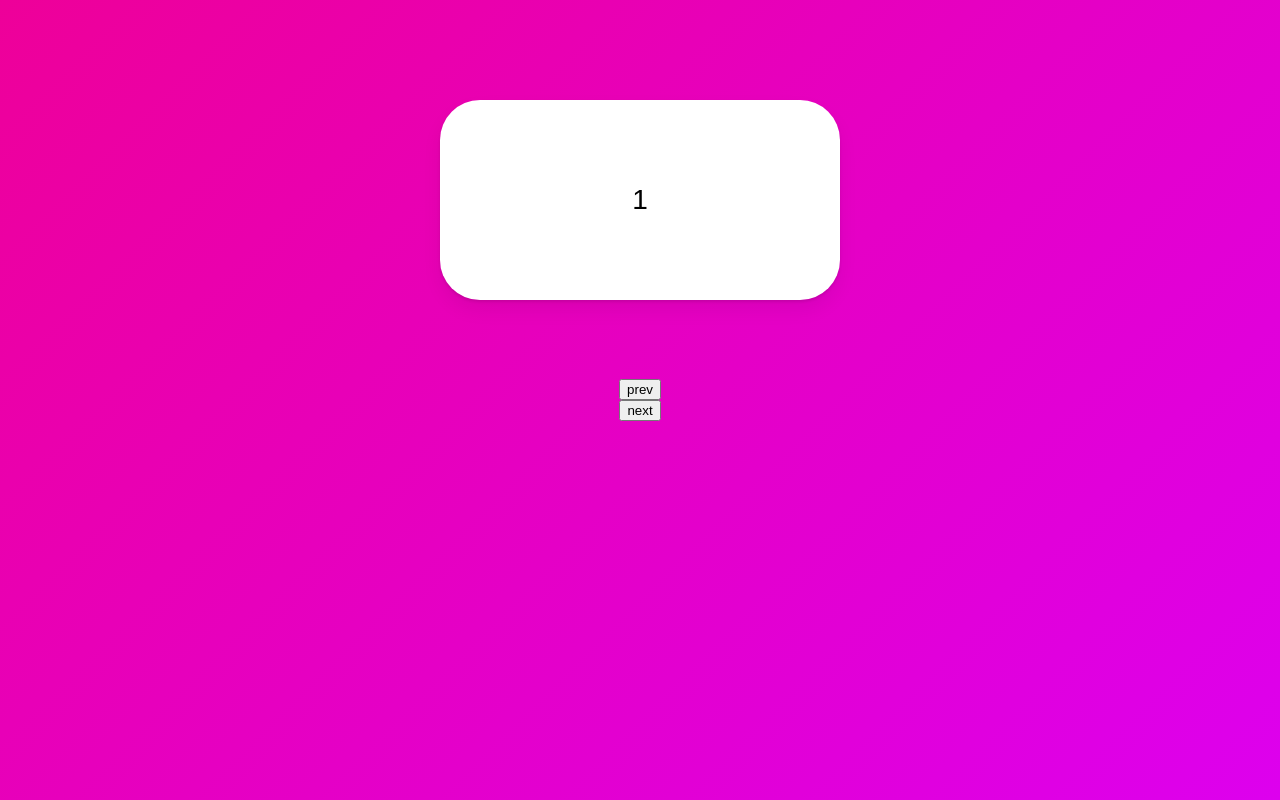
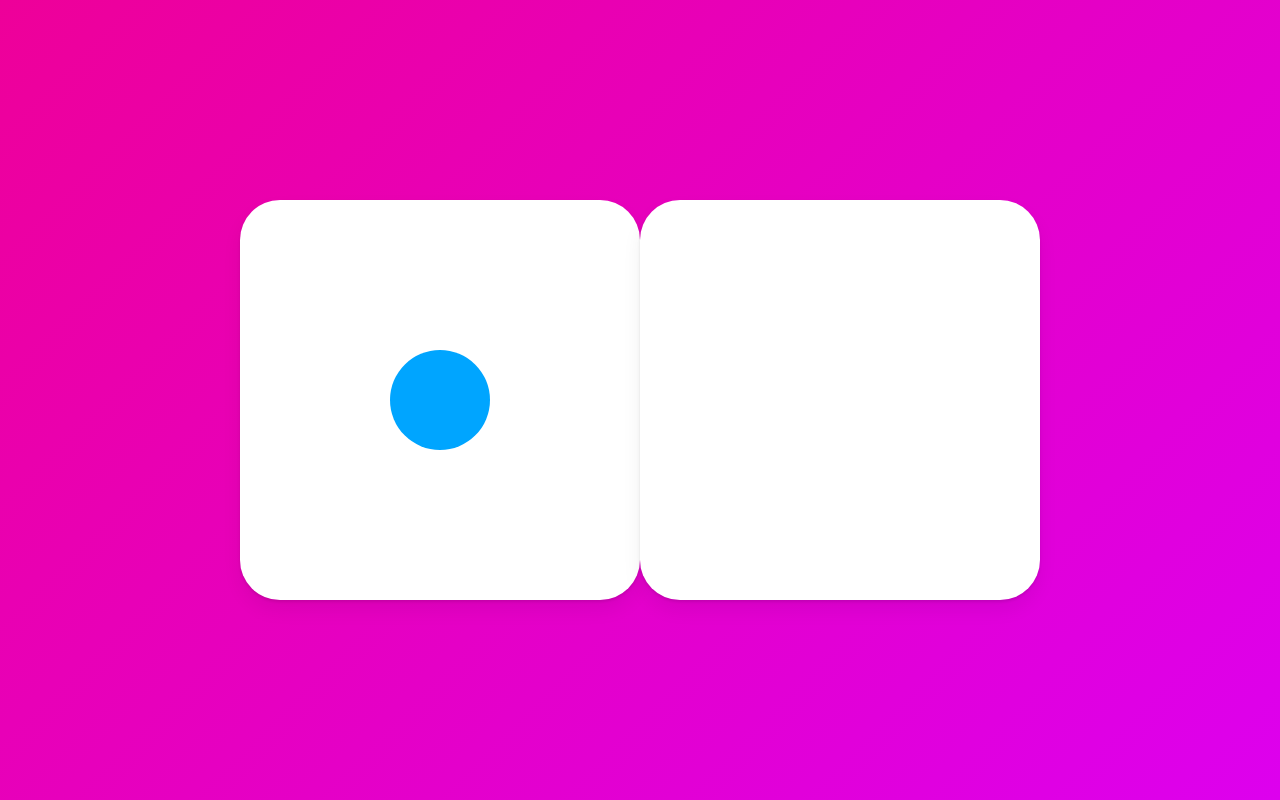
Before and after one commit to Jayone12/Framer, a React (Create React App) app: page / in a window 1280 px wide. Built offline with nearby package versions, Linux system fonts and the light colour scheme; the HTML template or start-up script is replaced by a standard one.

Commit message:
feat: layoutId 를 사용하여 애니메이션 구현

```diff
--- a/src/App.tsx
+++ b/src/App.tsx
@@ -1,12 +1,11 @@
 import styled from "styled-components";
-import { motion, AnimatePresence } from "framer-motion";
+import { motion } from "framer-motion";
 import { useState } from "react";
 
 const Wrapper = styled(motion.div)`
   height: 100vh;
   width: 100vw;
   display: flex;
-  flex-direction: column;
   justify-content: center;
   align-items: center;
   background: linear-gradient(135deg, rgb(238, 0, 153), rgb(221, 0, 238));
@@ -14,11 +13,9 @@
 
 const Box = styled(motion.div)`
   width: 400px;
-  height: 200px;
+  height: 400px;
   background-color: rgba(255, 255, 255, 1);
   border-radius: 40px;
-  position: absolute;
-  top: 100px;
   display: flex;
   justify-content: center;
   align-items: center;
@@ -26,59 +23,28 @@
   box-shadow: 0 2px 3px rgba(0, 0, 0, 0.1), 0 10px 20px rgba(0, 0, 0, 0.06);
 `;
 
-const box = {
-  entry: (isBack: boolean) => ({
-    x: isBack ? -500 : 500,
-    opacity: 0,
-    scale: 0,
-  }),
-  center: {
-    x: 0,
-    opacity: 1,
-    scale: 1,
-    transition: {
-      duration: 0.3,
-    },
-  },
-  exit: (isBack: boolean) => ({
-    x: isBack ? 500 : -500,
-    opacity: 0,
-    scale: 0,
-    transition: {
-      duration: 0.3,
-    },
-  }),
-};
+const Circle = styled(motion.div)`
+  background-color: #00a5ff;
+  width: 100px;
+  height: 100px;
+`;
 
 function App() {
-  const [visible, setVisible] = useState(1);
-  const [back, setBack] = useState(false);
-  const nextPlease = () => {
-    setBack(false);
-    setVisible((prev) => (prev === 10 ? 1 : prev + 1));
-  };
-  const prevPlease = () => {
-    setBack(true);
-    setVisible((prev) => (prev === 1 ? 10 : prev - 1));
-  };
+  const [clicked, setClicked] = useState(false);
+  const toggleClicked = () => setClicked((prev) => !prev);
   return (
-    <Wrapper>
-      {/* 제거된 구성요소의 애니메이션을 활성화한다. */}
-      {/* custum을 사용하여 상태를 받아 상태에 따른 애니메이션을 설정 할 수 있다. */}
-      <AnimatePresence custom={back}>
-        <Box
-          custom={back}
-          variants={box}
-          initial="entry"
-          animate="center"
-          exit="exit"
-          key={visible}
-        >
-          {visible}
-        </Box>
-      </AnimatePresence>
-      <button onClick={prevPlease}>prev</button>
-      <button onClick={nextPlease}>next</button>
+    <Wrapper onClick={toggleClicked}>
+      <Box>
+        {!clicked ? (
+          // 각 컴포넌트의 layoutId가 같으면 layout이 변경될 때마다 애니메이션이 적용된다.
+          <Circle layoutId="circle" style={{ borderRadius: "50px" }} />
+        ) : null}
+      </Box>
+      <Box>
+        {clicked ? (
+          <Circle layoutId="circle" style={{ borderRadius: 0, scale: 2 }} />
+        ) : null}
+      </Box>
     </Wrapper>
   );
 }
```
